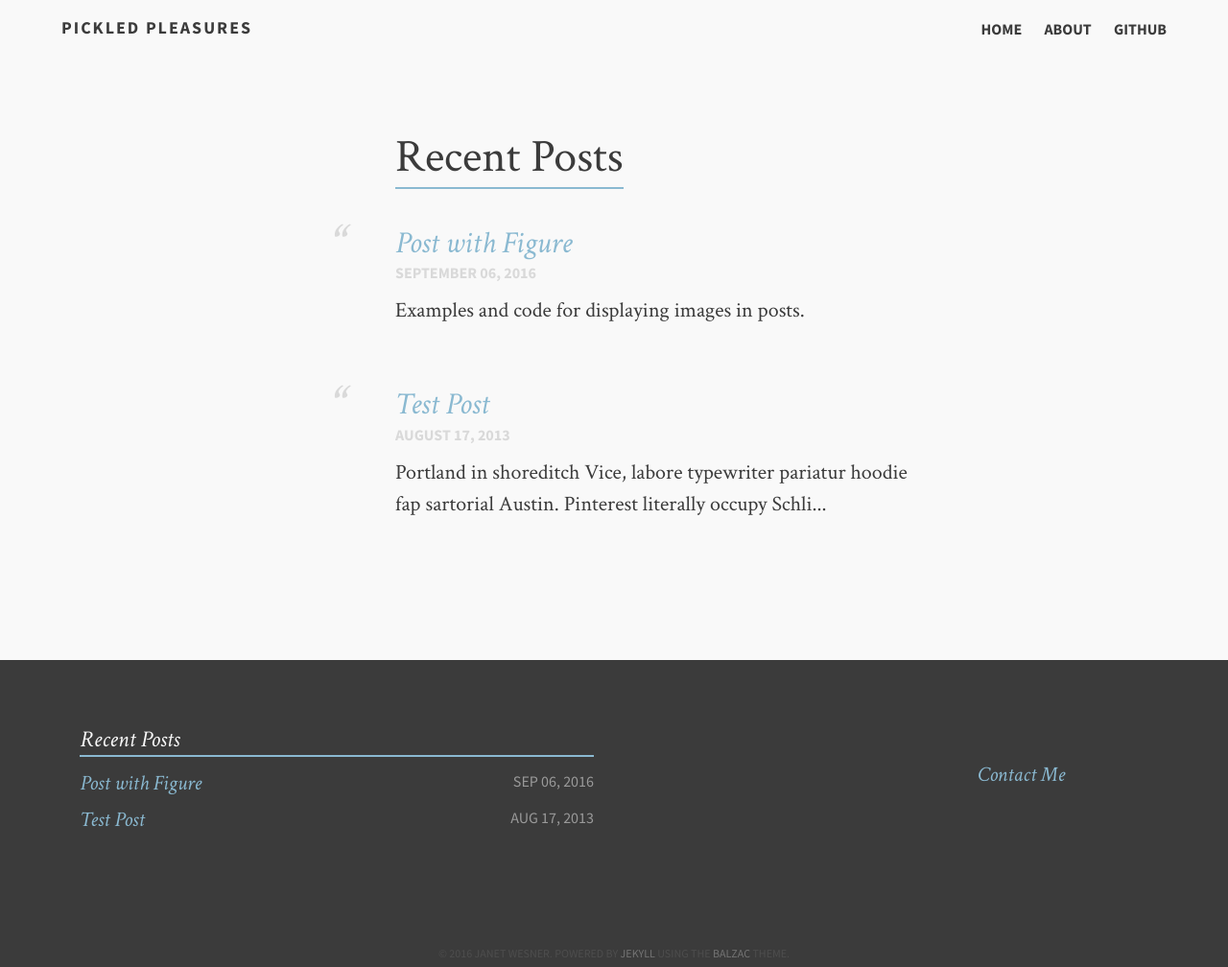
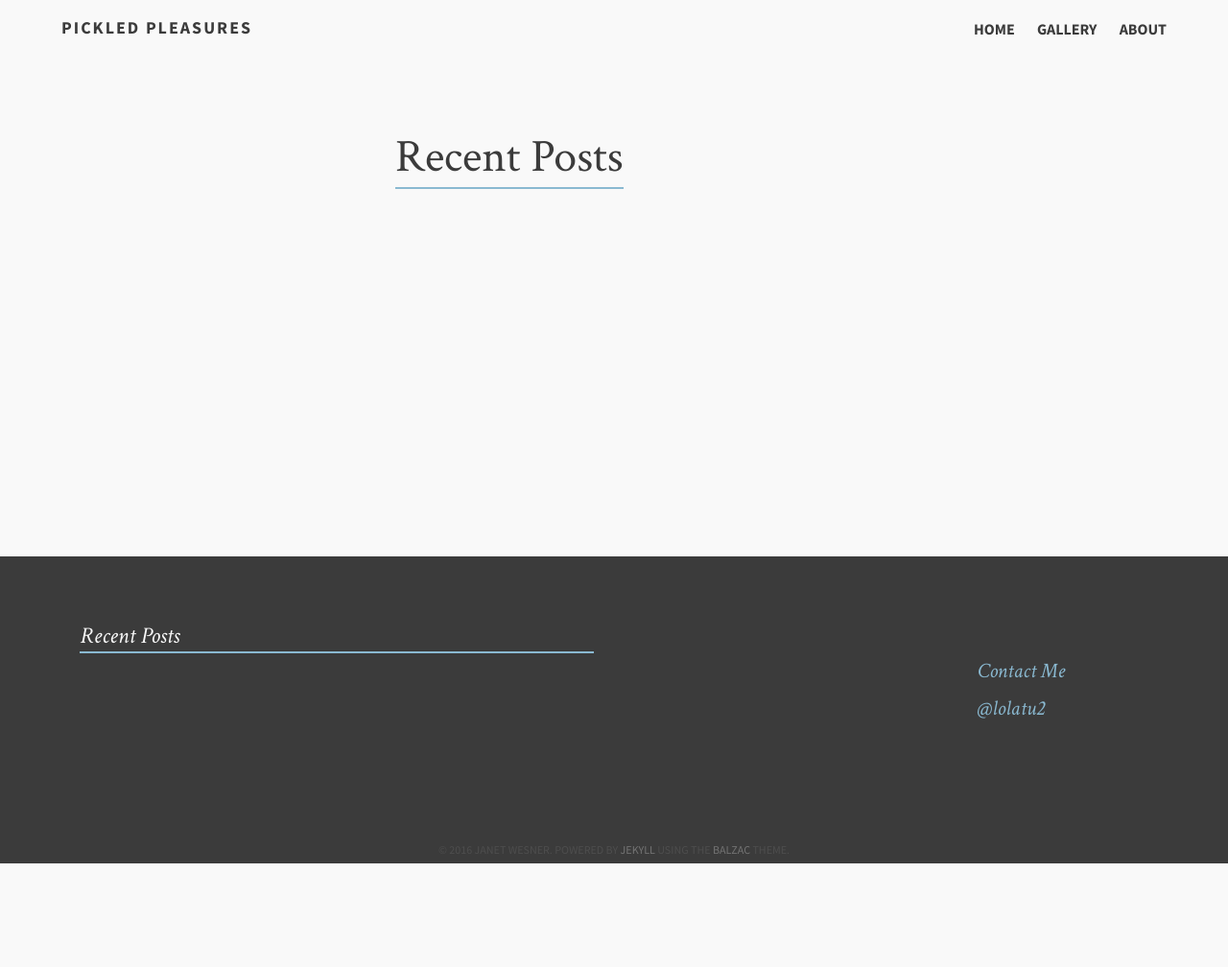
Before and after one commit to pickledpleasures/pickledpleasures.github.io, a Jekyll site: the page built from index.md, in a window 1280 px wide. Shown: the whole page at 96% size. Built offline with Jekyll 4.4.1, drawn with Linux system fonts in a browser that asks for light colours; after the commit the page ends 900 px from its top, so only the background shows below that.

Commit message:
add gallery, about, first post

```diff
--- a/_config.yml
+++ b/_config.yml
@@ -1,5 +1,5 @@
 title:            "Pickled Pleasures"
-tagline:          A beautiful theme.
+tagline:          "Life's Sweet and Sour"
 description:      Describe your website.
 canonical: http://pickledpleasures.github.io
 
@@ -7,9 +7,9 @@ canonical: http://pickledpleasures.github.io
 owner:
   name:           Janet Wesner
   avatar:         avatar.png
-  bio:            "Aesthete & Athlete"
+  bio:            ""
   email:          pickledpleasures@gmail.com
-  twitter:
+  twitter:        lolatu2
   github:         pickledpleasures
   instagram:
   dribbble:
@@ -27,11 +27,10 @@ opengraph:
 # Links to include in top navigation
 # For external links add external: true
 links:
+  - title: Gallery
+    url: /gallery
   - title: About
     url: /about
-  - title: Github
-    url: https://github.com/pickledpleasures
-    external: true
 
 # http://en.wikipedia.org/wiki/List_of_tz_database_time_zones
 timezone:    America/Chicago
--- a/_includes/head.html
+++ b/_includes/head.html
@@ -18,6 +18,7 @@
 <link rel="stylesheet" href="//fonts.googleapis.com/css?family=Crimson+Text:400,400italic,700,700italic" rel='stylesheet' type='text/css' />
 <link href="//fonts.googleapis.com/css?family=Source+Sans+Pro:400,700" rel='stylesheet' type='text/css'>
 <link rel="stylesheet" href="{{ site.url }}/assets/css/entypo.css" media="all">
+<link rel="stylesheet" href="{{ site.url }}/assets/css/main.css">
 
 <!-- In order to use Calendas Plus, you must first purchase it. Then, create a font-face package using FontSquirrel.
 <link rel='stylesheet' href='{{ site.url }}/assets/cal.css' media='all' />
--- a/_posts/2016-09-05-test-post.md
+++ /dev/null
@@ -1,12 +0,0 @@
----
-layout: post-light-feature
-title: Test Post
-description: "Portland in shoreditch Vice, labore typewriter pariatur hoodie fap sartorial Austin. Pinterest literally occupy Schlitz forage."
-categories: articles
-date: 2013-08-17
-image:
-        feature: soft-trees.jpg
----
-Shoreditch bicycle rights anim, flexitarian laboris put a bird on it vinyl cupidatat narwhal. Hashtag artisan skateboard, flannel Bushwick nesciunt salvia aute fixie do plaid post-ironic dolor McSweeney's. Cliche pour-over chambray nulla four loko skateboard sapiente hashtag.
-
-Vero laborum commodo occupy. Semiotics voluptate mumblecore pug. Cosby sweater ullamco quinoa ennui assumenda, sapiente occupy delectus lo-fi. Ea fashion axe Marfa cillum aliquip. Retro Bushwick keytar cliche. Before they sold out sustainable gastropub Marfa readymade, ethical Williamsburg skateboard brunch qui consectetur gentrify semiotics. Mustache cillum irony, fingerstache magna pour-over keffiyeh tousled selfies.
--- a/_posts/2016-09-06-post-with-figure.md
+++ /dev/null
@@ -1,23 +0,0 @@
----
-layout: post
-title: "Post with Figure"
-description: "Examples and code for displaying images in posts."
-category: articles
-tags: [sample post, images, test]
----
-
-This is a post that uses a `figure`. It stacks these images and places a nice little caption below if you fill out `figcaption`.
-
-### Single Image Figure
-
-<figure>
-	<img src="http://farm9.staticflickr.com/8426/7758832526_cc8f681e48_c.jpg">
-	<figcaption>Morning Fog Emerging From Trees by A Guy Taking Pictures, on Flickr</figcaption>
-</figure>
-
-{% highlight html linenos %}
-<figure>
-	<img src="/images/image-filename-1.jpg">
-	<figcaption>Caption describing these two images.</figcaption>
-</figure>
-{% endhighlight %}
```
Also changed, not shown: about.md (+17 -16 lines), Gemfile.lock, favicon.ico.
